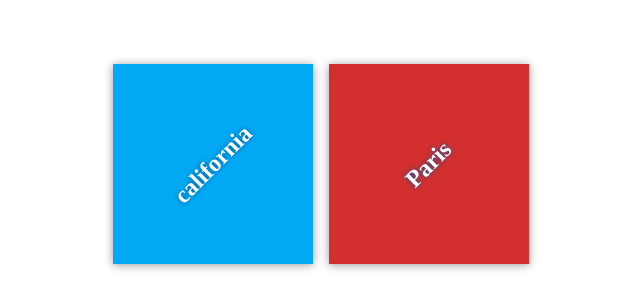
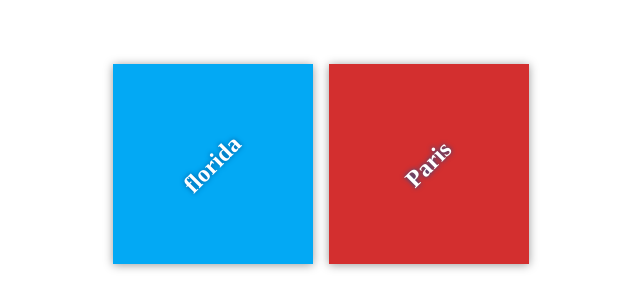
Before and after one commit to Oliverabbit/my-travel-plans, a plain HTML site: page index.html in a window 1280 px wide. Shown: the part 236-544 px from the top of the page, 319-959 px from the left. Drawn offline with Linux system fonts and the light colour scheme; files that its build step writes are made by us from their sources.

Commit message:
Update index.html

```diff
--- a/index.html
+++ b/index.html
@@ -11,7 +11,7 @@
     <div class="container">
         <div class="destination-container">
             <div class="destination" id="florida">
-                <h2>california</h2>
+                <h2>florida</h2>
             </div>
 
             <div class="destination" id="paris">
```
